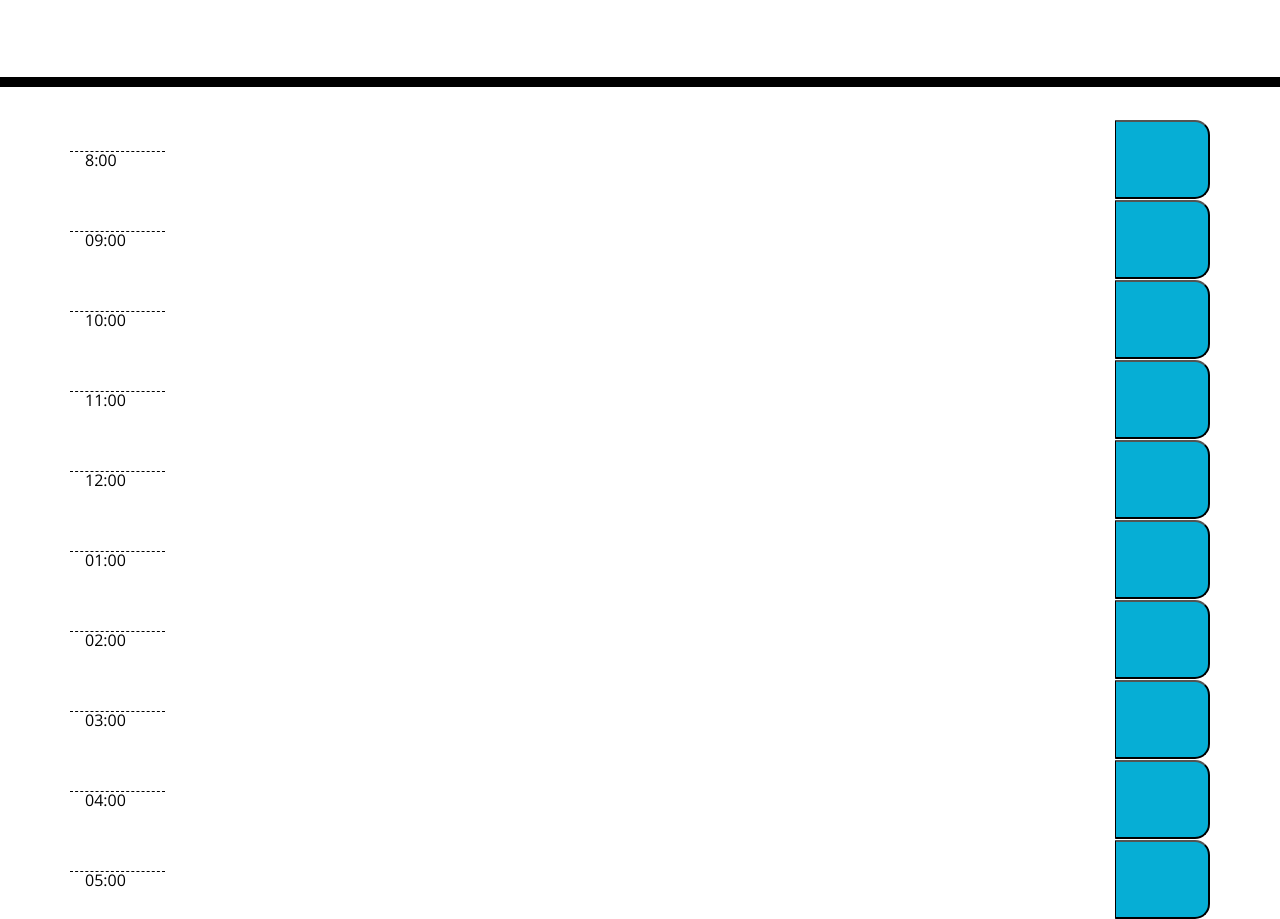
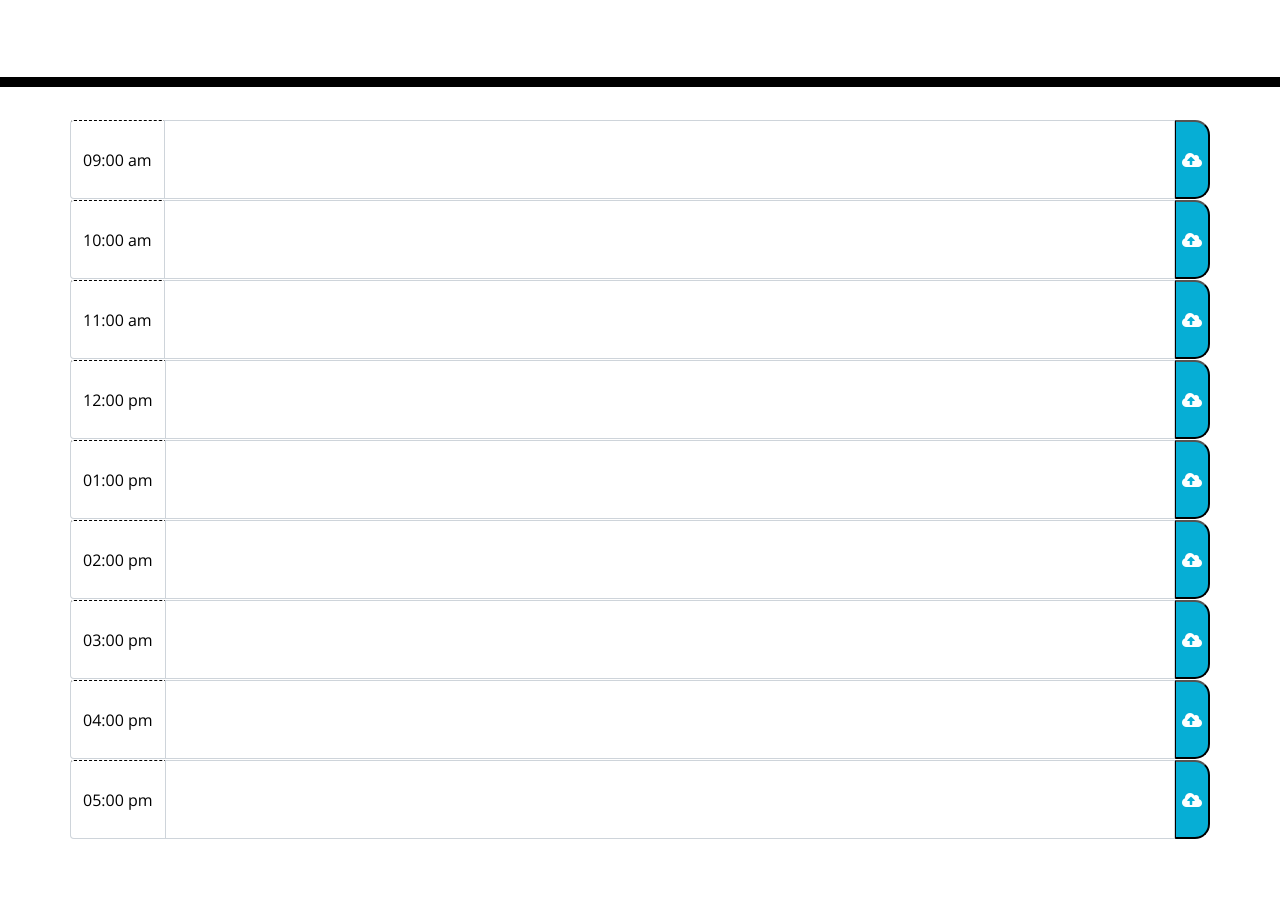
Before and after one commit to EvanReissmann/work-schedule, a plain HTML site: page index.html in a window 1280 px wide. Shown: the part 181-1100 px from the top of the page. After the commit the page ends 1020 px from the top, so only its background shows below. Drawn offline with nearby package versions, Linux system fonts and the light colour scheme; files whose address does not match are found by name.

Commit message:
updated the time slot with buttons

```diff
--- a/index.html
+++ b/index.html
@@ -23,76 +23,101 @@
   </head>
 
   <body>
+
     <header class="jumbotron">
       <h1 class="display-3">Work Day Scheduler</h1>
       <p class="lead">A simple calendar app for scheduling your work day</p>
       <p id="currentDay" class="lead"></p>
     </header>
     <div class="container">
-        <div id="8" class="row task-info">
-            <div class="col-1 hour my-auto">8:00</div>
-            <div class="col task"></div>
-            <button class="col-1 saveBtn d-flex justify-content-center align-items-center">
-              <span class="oi oi-lock-locked"></span>
-            </button>
+      <!-- Timeblocks go here -->
+      <div class="row">
+        <div class="input-group">
+          <div class="input-group-prepend">
+            <span class="input-group-text hour">09:00 am </span>
           </div>
-          <div id="9" class="row task-info">
-            <div class="col-1 hour my-auto">09:00</div>
-            <div class="col task"></div>
-            <button class="col-1 saveBtn d-flex justify-content-center align-items-center">
-              <span class="oi oi-lock-locked"></span>
-            </button>
+          <textarea class="form-control" aria-label="With textarea" id="9am"></textarea>
+          <button type="button" class="saveBtn"><i class="fas fa-cloud-upload-alt"></i></button>
         </div>
-        <div id="10" class="row task-info">
-            <div class="col-1 hour my-auto">10:00</div>
-            <div class="col task"></div>
-            <button class="col-1 saveBtn d-flex justify-content-center align-items-center">
-              <span class="oi oi-lock-locked"></span>
-            </button>
-        </div> <div id="11" class="row task-info">
-            <div class="col-1 hour my-auto">11:00</div>
-            <div class="col task"></div>
-            <button class="col-1 saveBtn d-flex justify-content-center align-items-center">
-              <span class="oi oi-lock-locked"></span>
-            </button>
-        </div> <div id="12" class="row task-info">
-            <div class="col-1 hour my-auto">12:00</div>
-            <div class="col task"></div>
-            <button class="col-1 saveBtn d-flex justify-content-center align-items-center">
-              <span class="oi oi-lock-locked"></span>
-            </button>
-        </div> <div id="1" class="row task-info">
-            <div class="col-1 hour my-auto">01:00</div>
-            <div class="col task"></div>
-            <button class="col-1 saveBtn d-flex justify-content-center align-items-center">
-              <span class="oi oi-lock-locked"></span>
-            </button>
-        </div> <div id="2" class="row task-info">
-            <div class="col-1 hour my-auto">02:00</div>
-            <div class="col task"></div>
-            <button class="col-1 saveBtn d-flex justify-content-center align-items-center">
-              <span class="oi oi-lock-locked"></span>
-            </button>
-        </div> <div id="3" class="row task-info">
-            <div class="col-1 hour my-auto">03:00</div>
-            <div class="col task"></div>
-            <button class="col-1 saveBtn d-flex justify-content-center align-items-center">
-              <span class="oi oi-lock-locked"></span>
-            </button>
-        </div> <div id="4" class="row task-info">
-            <div class="col-1 hour my-auto">04:00</div>
-            <div class="col task"></div>
-            <button class="col-1 saveBtn d-flex justify-content-center align-items-center">
-              <span class="oi oi-lock-locked"></span>
-            </button>
-        </div> <div id="5" class="row task-info">
-            <div class="col-1 hour my-auto">05:00</div>
-            <div class="col task"></div>
-            <button class="col-1 saveBtn d-flex justify-content-center align-items-center">
-              <span class="oi oi-lock-locked"></span>
-            </button>
+      </div>
+
+      <div class="row">
+        <div class="input-group">
+          <div class="input-group-prepend">
+            <span class="input-group-text hour">10:00 am </span>
+          </div>
+          <textarea class="form-control" aria-label="With textarea" id="10am"></textarea>
+          <button type="button" class="saveBtn"><i class="fas fa-cloud-upload-alt"></i></button>
         </div>
-    </div>
+      </div>
+
+      <div class="row">
+        <div class="input-group">
+          <div class="input-group-prepend">
+            <span class="input-group-text hour">11:00 am </span>
+          </div>
+          <textarea class="form-control" aria-label="With textarea" id="11am"></textarea>
+          <button type="button" class="saveBtn"><i class="fas fa-cloud-upload-alt"></i></button>
+        </div>
+      </div>
+
+      <div class="row">
+        <div class="input-group">
+          <div class="input-group-prepend">
+            <span class="input-group-text hour">12:00 pm </span>
+          </div>
+          <textarea class="form-control" aria-label="With textarea" id="12pm"></textarea>
+          <button type="button" class="saveBtn"><i class="fas fa-cloud-upload-alt"></i></button>
+        </div>
+      </div>
+
+      <div class="row">
+        <div class="input-group">
+          <div class="input-group-prepend">
+            <span class="input-group-text hour">01:00 pm </span>
+          </div>
+          <textarea class="form-control" aria-label="With textarea" id="13pm"></textarea>
+          <button type="button" class="saveBtn"><i class="fas fa-cloud-upload-alt"></i></button>
+        </div>
+      </div>
+
+      <div class="row">
+        <div class="input-group">
+          <div class="input-group-prepend">
+            <span class="input-group-text hour">02:00 pm </span>
+          </div>
+          <textarea class="form-control" aria-label="With textarea" id="14pm"></textarea>
+          <button type="button" class="saveBtn"><i class="fas fa-cloud-upload-alt"></i></button>
+        </div>
+      </div>
+
+      <div class="row">
+        <div class="input-group">
+          <div class="input-group-prepend">
+            <span class="input-group-text hour">03:00 pm </span>
+          </div>
+          <textarea class="form-control" aria-label="With textarea" id="15pm"></textarea>
+          <button type="button" class="saveBtn"><i class="fas fa-cloud-upload-alt"></i></button>
+        </div>
+      </div>
+
+      <div class="row">
+        <div class="input-group">
+          <div class="input-group-prepend">
+            <span class="input-group-text hour">04:00 pm </span>
+          </div>
+          <textarea class="form-control" aria-label="With textarea" id="16pm"></textarea>
+          <button type="button" class="saveBtn"><i class="fas fa-cloud-upload-alt"></i></button>
+        </div>
+      </div>
+
+      <div class="row">
+        <div class="input-group">
+          <div class="input-group-prepend">
+            <span class="input-group-text hour">05:00 pm </span>
+          </div>
+          <textarea class="form-control" aria-label="With textarea" id="17pm"></textarea>
+          <button type="button" class="saveBtn"><i class="fas fa-cloud-upload-alt"></i></button>
 
     <script src="https://code.jquery.com/jquery-3.4.1.min.js"></script>
     <script src="https://cdnjs.cloudflare.com/ajax/libs/moment.js/2.24.0/moment.min.js"></script>
--- a/style.css
+++ b/style.css
@@ -65,7 +65,7 @@ textarea{
   color: white;
 }
 
-//.saveBtn i:hover {
+.saveBtn i:hover {
   font-size: 20px;
   transition: all .3s ease-in-out;
 }
```
Also changed, not shown: assets/js/script.js (deleted), script.js (added).
